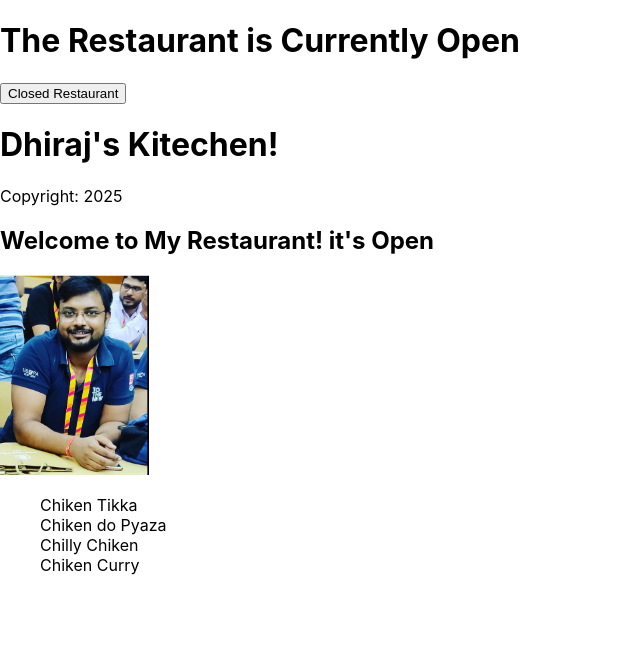
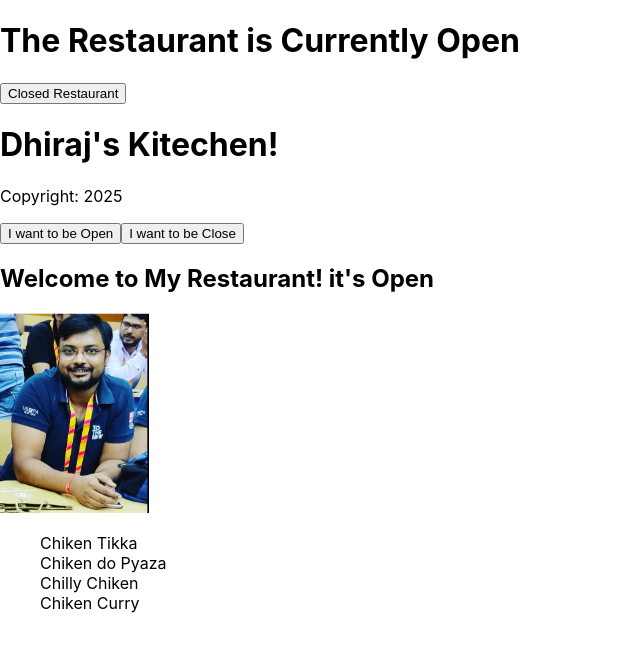
Before and after one commit to kumardhi3/reactapp, a React (Create React App) app: page / in a window 1280 px wide. Shown: the top 652 px of the page, without its empty margins (0-640 px from the left). Built offline with nearby package versions, Linux system fonts and the light colour scheme; the HTML template or start-up script is replaced by a standard one.

Commit message:
applied status in entire app

```diff
--- a/src/App.jsx
+++ b/src/App.jsx
@@ -22,10 +22,12 @@ const dishObjects = items.map((dish, i ) => ({
   title: dish
 }));
 
-function Main({dishes, openStatus }) {
+function Main({dishes, openStatus, onStatus }) {
   return (
     <>
       <div>
+        <button onClick={() => onStatus(true)}> I want to be Open</button>
+        <button onClick={() => onStatus(false)}> I want to be Close</button>
         <h2>Welcome to My Restaurant! it's {""}{ openStatus?"Open" : "Closed" }</h2>
       </div>
       <main>
@@ -46,14 +48,18 @@ function Main({dishes, openStatus }) {
 }
 
 function App() {
-  const [status, setStaus] = useState(true);
+  const [status, setStatus] = useState(true);
 
   return (
   <div>
     <h1>The Restaurant is Currently {" "} { status ? "Open":"Closed" }</h1>
-    <button onClick={() => setStaus(!status)}> {status ? "Closed":"Open"} Restaurant</button>
+    <button onClick={() => setStatus(!status)}> {status ? "Closed":"Open"} Restaurant</button>
   <Header name="Dhiraj" year ={new Date().getFullYear()}/>
-  <Main dishes = { dishObjects } openStatus = { status } />
+  <Main
+  dishes = { dishObjects }
+  openStatus = { status }
+  onStatus = { setStatus }
+   />
   </div>
   );
 
```
